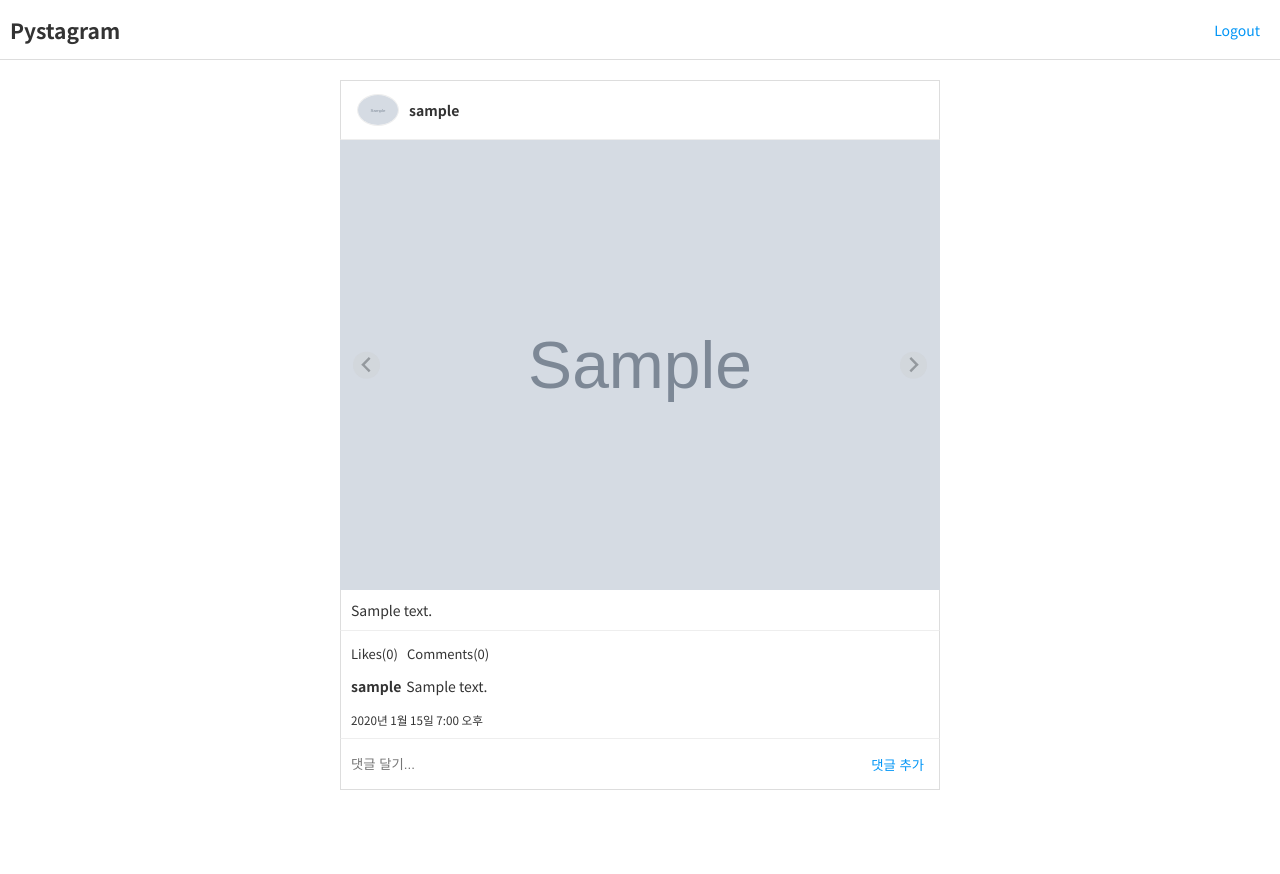
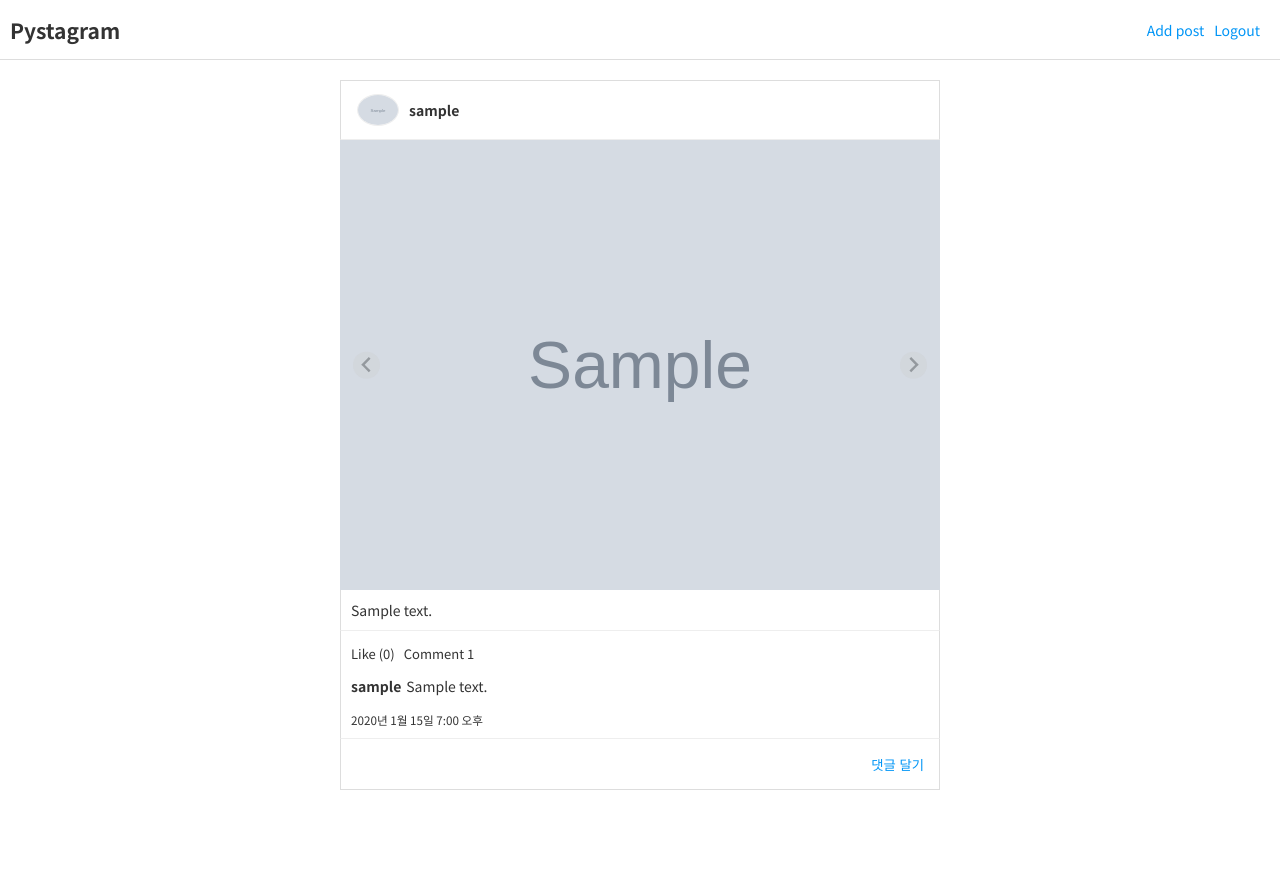
Before and after one commit to gitubanana/Django_study, a Django app: template django_book/pystagram/templates/posts/feeds.html in a window 1280 px wide. Run offline with Django 4.2, Linux system fonts and the light colour scheme; the template is opened without the code that fills it: values that come from a table or form of the project are taken from there, others are empty; tables that the repository leaves empty hold one stand-in row (values such as "Sample post"); grey boxes marked "Sample" are stand-in pictures; form fields are guessed from the names that the template uses.

Commit message:
Teplate: 피드, 포스팅 추가

```diff
--- a/django_book/pystagram/templates/posts/feeds.html
+++ b/django_book/pystagram/templates/posts/feeds.html
@@ -4,12 +4,13 @@
         <h1>
             <a href="/posts/feeds">Pystagram</a>
         </h1>
+        <a href="/posts/post_add/">Add post</a>
         <a href="/users/logout/">Logout</a>
     </nav>
 
     <div id="feeds" class="post-container">
         {% for post in posts %}
-            <article class="post">
+            <article id="post-{{ post.id }}" class="post">
                 <header class="post-header">
                     {% if post.user.profile_image %}
                         <img src="{{ post.user.profile_image.url }}">
@@ -36,8 +37,8 @@
                 </div>
 
                 <div class="post-buttons">
-                    <button>Likes(0)</button>
-                    <span>Comments(0)</span>
+                    <button>Like (0)</button>
+                    <span>Comment {{ post.comment_set.count }}</span>
                 </div>
 
                 <div class="post-comments">
@@ -46,6 +47,13 @@
                             <li>
                                 <span>{{ comment.user.username }}</span>
                                 <span>{{ comment.content|linebreaksbr }}</span>
+
+                                {% if user == comment.user %}
+                                    <form method="POST" action="/posts/comment_delete/{{ comment.id }}">
+                                        {% csrf_token %}
+                                        <button type="submit">댓글 삭제</button>
+                                    </form>
+                                {% endif %}
                             </li>
                         {% endfor %}
                     </ul>
@@ -53,8 +61,12 @@
                 <small>{{ post.created }}</small>
 
                 <div class="post-comment-create">
-                    <input type="text" placeholder="댓글 달기...">
-                    <button type="submit">댓글 추가</button>
+                    <form method="POST" action="/posts/comment_add/">
+                        {% csrf_token %}
+                        <input type="hidden" name="post" value="{{ post.id }}">
+                        {{ comment_form.content }}
+                        <button type="submit">댓글 달기</button>
+                    </form>
                 </div>
             </article>
         {% endfor %}
```
Also changed, not shown: django_book/pystagram/templates/posts/post_add.html (added, +22 -0 lines).
